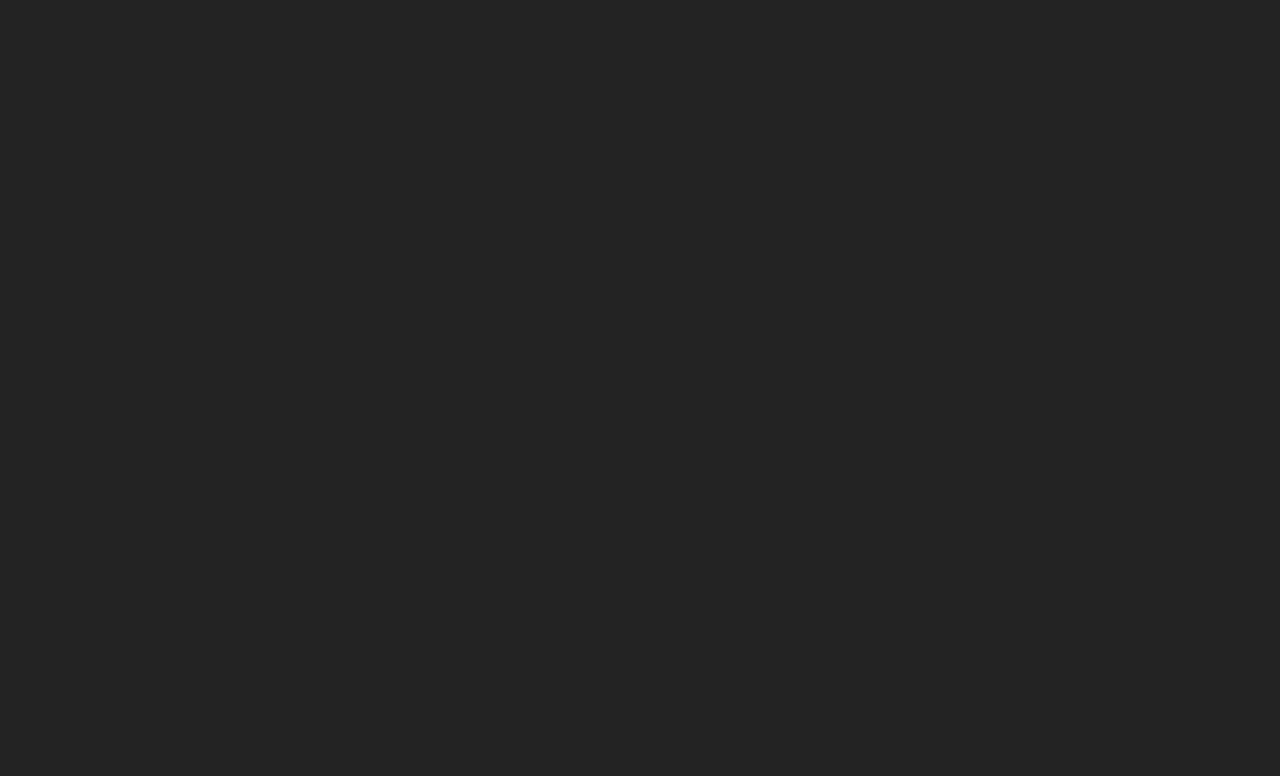
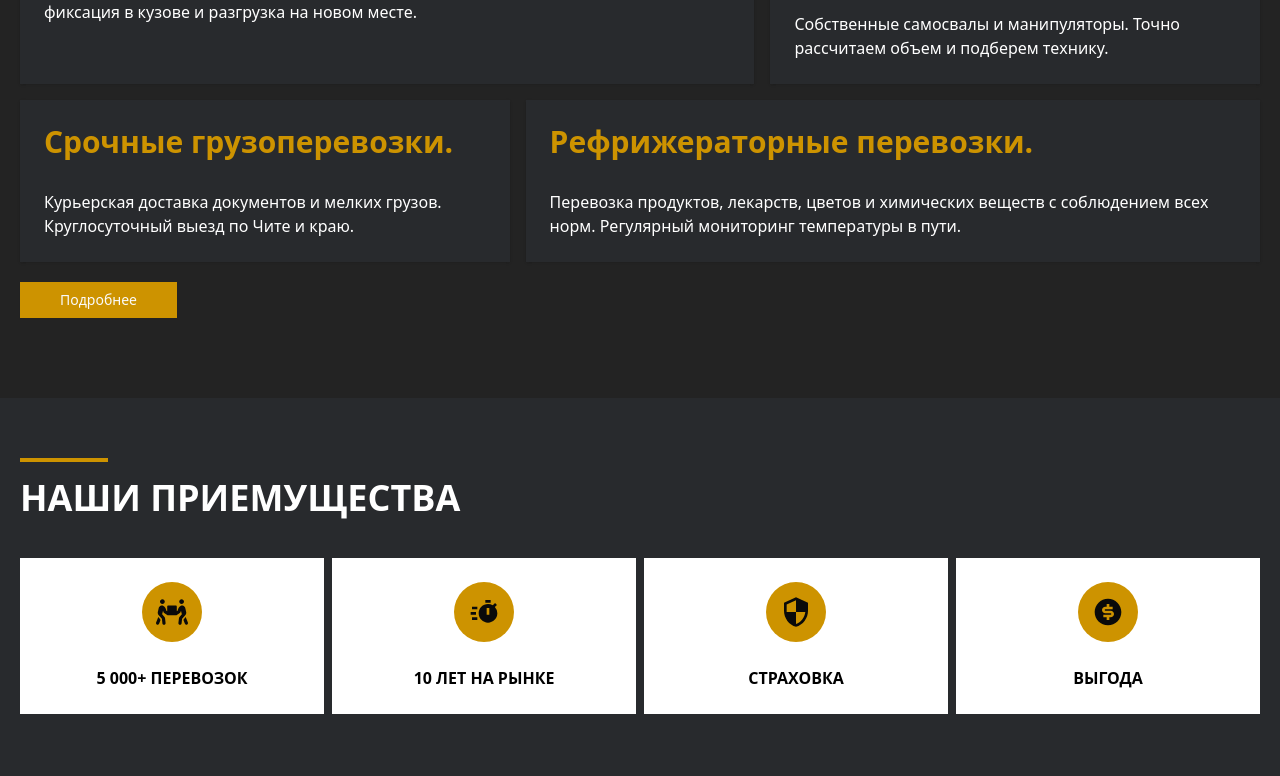
Before and after one commit to JHFYIZVER/cargo-transportation, a Next.js app: page / in a window 1280 px wide. Shown: the part 944-1720 px from the top of the page. Before the commit the page ends 837 px from the top, so only its background shows below. Built offline with nearby package versions, Linux system fonts and the light colour scheme.

Commit message:
Добавил пару секций на главную страницу

```diff
--- /dev/null
+++ b/src/app/modules/main/advantages/advantages.jsx
@@ -0,0 +1,61 @@
+import CustomSubTitle from "@/app/shared/ui/custom-sub-title";
+import {
+  Card,
+  CardContent,
+  CardDescription,
+} from "@/app/shared/ui/card";
+import { RiMoneyDollarCircleFill } from "react-icons/ri";
+import { MdOutlineSecurity } from "react-icons/md";
+import { BiSolidTimer } from "react-icons/bi";
+import { FaPeopleCarry } from "react-icons/fa";
+const Advantages = () => {
+  return (
+    <section className="px-5 py-20 text-white mt-10 bg-[#282A2D]">
+      <CustomSubTitle text={"наши приемущества"} />
+      <div className="grid grid-cols-1 gap-2 md:grid-cols-2 lg:grid-cols-4 mt-10">
+        <Card className="group text-center shadow-none hover:bg-primary transition-colors duration-300 border-none">
+          <div className="rounded-full size-15 mx-auto bg-primary group-hover:bg-white transition-colors duration-300 flex items-center justify-center">
+            <FaPeopleCarry className="size-8" />
+          </div>
+          <CardContent>
+            <CardDescription className="text-black text-base md:text-base group-hover:text-white transition-colors duration-300 uppercase font-black">
+              5 000+ перевозок
+            </CardDescription>
+          </CardContent>
+        </Card>
+        <Card className="group text-center shadow-none hover:bg-primary transition-colors duration-300 border-none">
+          <div className="rounded-full size-15 mx-auto bg-primary group-hover:bg-white transition-colors duration-300 flex items-center justify-center">
+            <BiSolidTimer className="size-8" />
+          </div>
+          <CardContent>
+            <CardDescription className="text-black text-base md:text-base group-hover:text-white transition-colors duration-300 uppercase font-black">
+              10 лет на рынке
+            </CardDescription>
+          </CardContent>
+        </Card>
+        <Card className="group text-center shadow-none hover:bg-primary transition-colors duration-300 border-none">
+          <div className="rounded-full size-15 mx-auto bg-primary group-hover:bg-white transition-colors duration-300 flex items-center justify-center">
+            <MdOutlineSecurity className="size-8" />
+          </div>
+          <CardContent>
+            <CardDescription className="text-black text-base md:text-base group-hover:text-white transition-colors duration-300 uppercase font-black">
+              Страховка
+            </CardDescription>
+          </CardContent>
+        </Card>
+        <Card className="group text-center shadow-none hover:bg-primary transition-colors duration-300 border-none">
+          <div className="rounded-full size-15 mx-auto bg-primary group-hover:bg-white transition-colors duration-300 flex items-center justify-center">
+            <RiMoneyDollarCircleFill className="size-8!" />
+          </div>
+          <CardContent>
+            <CardDescription className="text-black text-base md:text-base group-hover:text-white transition-colors duration-300 uppercase font-black">
+              Выгода
+            </CardDescription>
+          </CardContent>
+        </Card>
+      </div>
+    </section>
+  );
+};
+
+export default Advantages;
--- a/src/app/modules/main/hero/hero.jsx
+++ b/src/app/modules/main/hero/hero.jsx
@@ -13,7 +13,7 @@ const Hero = () => {
       }}
     >
       <div className="text-white text-center border border-primary mb-10 max-w-4xl w-full p-6 md:p-10">
-        <h1 className="text-3xl md:text-5xl lg:text-6xl font-black mb-4">
+        <h1 className="text-3xl md:text-5xl lg:text-6xl font-black mb-4 uppercase">
           Грузовые перевозки
         </h1>
         <p className="text-xs sm:text-base md:text-xl lg:text-2xl">
--- /dev/null
+++ b/src/app/modules/main/popular-service/popular-service.jsx
@@ -0,0 +1,78 @@
+import {
+  Card,
+  CardContent,
+  CardDescription,
+  CardHeader,
+  CardTitle,
+} from "@/app/shared/ui/card";
+import { CustomLink } from "@/app/shared/ui/custom-link";
+import CustomSubTitle from "@/app/shared/ui/custom-sub-title";
+
+const PopularService = () => {
+  return (
+    <section className="p-5 text-white mt-10">
+      <CustomSubTitle text={"популярные услуги"} />
+      <div className="grid grid-cols-1 md:grid-cols-[3fr_2fr] gap-4 w-full mt-10">
+        <Card className="group bg-[#282A2D] hover:bg-primary transition-colors duration-300 border-none">
+          <CardHeader>
+            <CardTitle className="text-primary transition-colors duration-300 font-bold text-lg md:text-xl lg:text-3xl group-hover:text-white">
+              Квартирные и офисные переезды.
+            </CardTitle>
+          </CardHeader>
+          <CardContent>
+            <CardDescription className="text-white text-base md:text-base">
+              Полный комплекс услуг: разборка/сборка мебели, бережная погрузка,
+              надежная фиксация в кузове и разгрузка на новом месте.
+            </CardDescription>
+          </CardContent>
+        </Card>
+        <Card className="group bg-[#282A2D] hover:bg-primary transition-colors duration-300 border-none">
+          <CardHeader>
+            <CardTitle className="text-primary transition-colors duration-300 font-bold text-lg md:text-xl lg:text-3xl group-hover:text-white">
+              Перевозка стройматериалов.
+            </CardTitle>
+          </CardHeader>
+          <CardContent>
+            <CardDescription className="text-white text-base md:text-base">
+              Собственные самосвалы и манипуляторы. Точно рассчитаем объем и
+              подберем технику.
+            </CardDescription>
+          </CardContent>
+        </Card>
+      </div>
+      <div className="grid grid-cols-1 md:grid-cols-[2fr_3fr] gap-4 w-full mt-4">
+        <Card className="group bg-[#282A2D] hover:bg-primary transition-colors duration-300 border-none">
+          <CardHeader>
+            <CardTitle className="text-primary transition-colors duration-300 font-bold text-lg md:text-xl lg:text-3xl group-hover:text-white">
+              Срочные грузоперевозки.
+            </CardTitle>
+          </CardHeader>
+          <CardContent>
+            <CardDescription className="text-white text-base md:text-base">
+              Курьерская доставка документов и мелких грузов. Круглосуточный
+              выезд по Чите и краю.
+            </CardDescription>
+          </CardContent>
+        </Card>
+        <Card className="group bg-[#282A2D] hover:bg-primary transition-colors duration-300 border-none">
+          <CardHeader>
+            <CardTitle className="text-primary transition-colors duration-300 font-bold text-lg md:text-xl lg:text-3xl group-hover:text-white">
+              Рефрижераторные перевозки.
+            </CardTitle>
+          </CardHeader>
+          <CardContent>
+            <CardDescription className="text-white text-base md:text-base">
+              Перевозка продуктов, лекарств, цветов и химических веществ с
+              соблюдением всех норм. Регулярный мониторинг температуры в пути.
+            </CardDescription>
+          </CardContent>
+        </Card>
+      </div>
+      <CustomLink className={"my-5 px-10"} href={"/price"}>
+        Подробнее
+      </CustomLink>
+    </section>
+  );
+};
+
+export default PopularService;
--- a/src/app/page.js
+++ b/src/app/page.js
@@ -1,9 +1,13 @@
+import Advantages from "./modules/main/advantages/advantages";
 import Hero from "./modules/main/hero/hero";
+import PopularService from "./modules/main/popular-service/popular-service";
 
-export default function Home() {
+export default async function Home() {
   return (
     <main className="max-w-[1440px] w-full mx-auto">
       <Hero />
+      <PopularService />
+      <Advantages />
     </main>
   );
 }
--- a/src/app/shared/prisma/lib/db.js
+++ b/src/app/shared/prisma/lib/db.js
@@ -1,9 +1,5 @@
 import { PrismaClient } from "@prisma/client";
 
-const prismaClientSingleton = () => new PrismaClient();
-
-const db = globalThis.prismaGlobal ?? prismaClientSingleton();
-
-if (process.env.NODE_ENV !== "production") globalThis.prismaGlobal = db;
+const db = new PrismaClient();
 
 export default db;
--- a/src/app/shared/ui/card.jsx
+++ b/src/app/shared/ui/card.jsx
@@ -1,26 +1,21 @@
-import * as React from "react"
+import * as React from "react";
 
-import { cn } from "@/lib/utils"
+import { cn } from "@/lib/utils";
 
-function Card({
-  className,
-  ...props
-}) {
+function Card({ className, ...props }) {
   return (
     <div
       data-slot="card"
       className={cn(
-        "bg-card text-card-foreground flex flex-col gap-6 rounded-xl border py-6 shadow-sm",
+        "bg-card text-card-foreground flex flex-col gap-6 border py-6 shadow-sm",
         className
       )}
-      {...props} />
+      {...props}
+    />
   );
 }
 
-function CardHeader({
-  className,
-  ...props
-}) {
+function CardHeader({ className, ...props }) {
   return (
     <div
       data-slot="card-header"
@@ -28,38 +23,32 @@ function CardHeader({
         "@container/card-header grid auto-rows-min grid-rows-[auto_auto] items-start gap-1.5 px-6 has-data-[slot=card-action]:grid-cols-[1fr_auto] [.border-b]:pb-6",
         className
       )}
-      {...props} />
+      {...props}
+    />
   );
 }
 
-function CardTitle({
-  className,
-  ...props
-}) {
+function CardTitle({ className, ...props }) {
   return (
     <div
       data-slot="card-title"
       className={cn("leading-none font-semibold", className)}
-      {...props} />
+      {...props}
+    />
   );
 }
 
-function CardDescription({
-  className,
-  ...props
-}) {
+function CardDescription({ className, ...props }) {
   return (
     <div
       data-slot="card-description"
       className={cn("text-muted-foreground text-sm", className)}
-      {...props} />
+      {...props}
+    />
   );
 }
 
-function CardAction({
-  className,
-  ...props
-}) {
+function CardAction({ className, ...props }) {
   return (
     <div
       data-slot="card-action"
@@ -67,26 +56,28 @@ function CardAction({
         "col-start-2 row-span-2 row-start-1 self-start justify-self-end",
         className
       )}
-      {...props} />
+      {...props}
+    />
   );
 }
 
-function CardContent({
-  className,
-  ...props
-}) {
-  return (<div data-slot="card-content" className={cn("px-6", className)} {...props} />);
+function CardContent({ className, ...props }) {
+  return (
+    <div
+      data-slot="card-content"
+      className={cn("px-6", className)}
+      {...props}
+    />
+  );
 }
 
-function CardFooter({
-  className,
-  ...props
-}) {
+function CardFooter({ className, ...props }) {
   return (
     <div
       data-slot="card-footer"
       className={cn("flex items-center px-6 [.border-t]:pt-6", className)}
-      {...props} />
+      {...props}
+    />
   );
 }
 
@@ -98,4 +89,4 @@ export {
   CardAction,
   CardDescription,
   CardContent,
-}
+};
--- /dev/null
+++ b/src/app/shared/ui/custom-sub-title.jsx
@@ -0,0 +1,10 @@
+
+const CustomSubTitle = ({ text }) => {
+  return (
+    <h2 className="uppercase text-2xl w-fit md:text-3xl lg:text-4xl font-black relative after:absolute after:w-22 after:bg-primary after:h-1 after:left-0 after:-top-5">
+      {text}
+    </h2>
+  );
+};
+
+export default CustomSubTitle;
--- /dev/null
+++ b/src/lib/get-user-role.js
@@ -0,0 +1,8 @@
+import db from "@/app/shared/prisma/lib/db";
+
+export async function getUserRole(userId) {
+  return await db.user.findUnique({
+    where: { id: userId },
+    select: { role: true },
+  });
+}
--- a/src/app/middleware.js
+++ b/src/middleware.js
@@ -1,6 +1,7 @@
 import { NextResponse } from "next/server";
 import { getToken } from "next-auth/jwt";
-import { getUserRole } from "./features/user/lib/get-user-role";
+import { getUserRole } from "./lib/get-user-role";
+
 
 const ROUTES = {
   public: {
@@ -75,6 +76,5 @@ export const config = {
     "/auth/:path*",
     // Приватные роуты
     "/profile/:path*",
-    ,
   ],
 };
```
Also changed, not shown: src/app/modules/main/about-us/about-us.jsx (added, +17 -0 lines).
